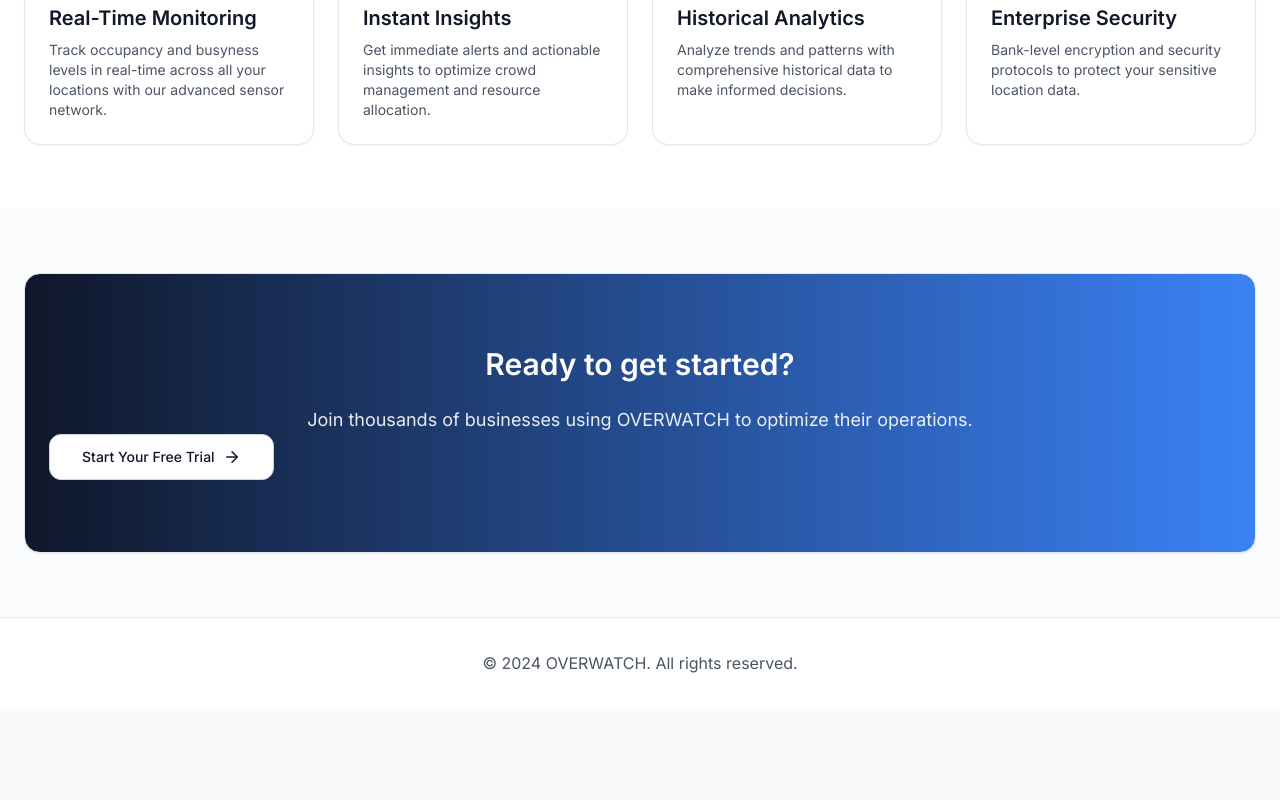
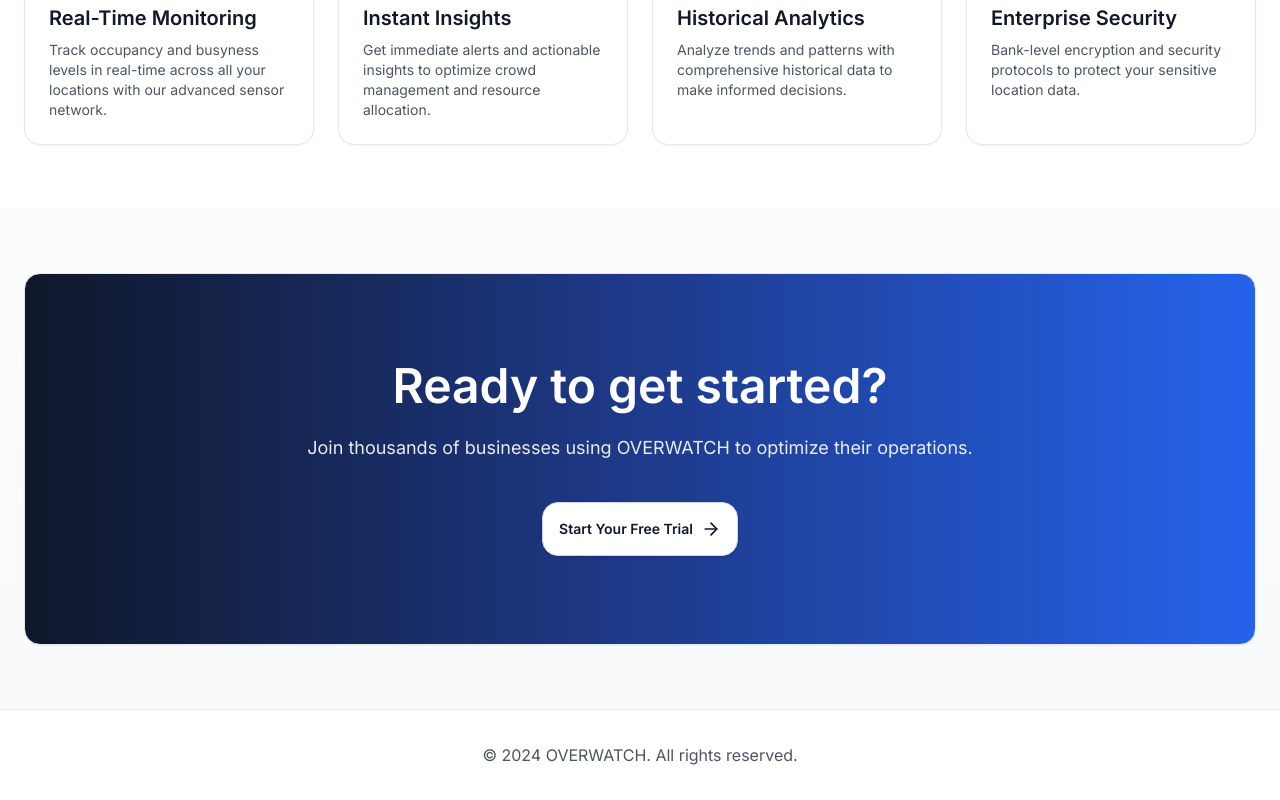
Before and after one commit to amalick8/OVERWATCH-Project, a React (Vite) app in the folder overwatch-frontend/: page / in a window 1280 px wide. Shown: the part 1056-1856 px from the top of the page. Before the commit the page ends 1764 px from the top, so only its background shows below. Built offline with nearby package versions, Linux system fonts and the light colour scheme.

Commit message:
style: Refine Landing page UI by updating CTA section, adjusting heading colors, and removing unused icons.

```diff
--- a/overwatch-frontend/src/pages/Landing.jsx
+++ b/overwatch-frontend/src/pages/Landing.jsx
@@ -1,6 +1,6 @@
 import React from 'react';
 import { Link } from 'react-router-dom';
-import { Activity, MapPin, Users, TrendingUp, ArrowRight, Eye, Zap, Shield } from 'lucide-react';
+import { Activity, TrendingUp, Eye, Zap, Shield, ArrowRight } from 'lucide-react';
 import Button from '../components/Button';
 import Card from '../components/Card';
 
@@ -97,7 +97,7 @@
             <section className="section-spacing bg-white">
                 <div className="container-custom">
                     <div className="text-center mb-16">
-                        <h2 className="mb-4">Powerful Features</h2>
+                        <h2 className="mb-4 text-gray-900">Powerful Features</h2>
                         <p className="text-lg text-gray-600 max-w-2xl mx-auto">
                             Everything you need to monitor and optimize your physical spaces.
                         </p>
@@ -111,7 +111,7 @@
                                     <div className="w-12 h-12 rounded-lg bg-primary/10 flex items-center justify-center mb-4">
                                         <Icon className="text-primary" size={24} />
                                     </div>
-                                    <h3 className="mb-2">{feature.title}</h3>
+                                    <h3 className="mb-2 text-gray-900">{feature.title}</h3>
                                     <p className="text-sm text-gray-600">{feature.description}</p>
                                 </Card>
                             );
@@ -120,25 +120,35 @@
                 </div>
             </section>
 
-            {/* CTA Section */}
+            {/* CTA Section - fixed colors */}
             <section className="section-spacing">
                 <div className="container-custom">
-                    <Card className="bg-gradient-to-r from-primary to-accent text-white text-center">
-                        <div className="py-12 space-y-6">
-                            <h2 className="text-white">Ready to get started?</h2>
-                            <p className="text-lg text-white/90 max-w-2xl mx-auto">
+                    <Card className="bg-gradient-to-r from-slate-900 via-blue-900 to-blue-600 text-white rounded-3xl shadow-lg">
+                        <div className="py-16 flex flex-col items-center text-center space-y-6">
+
+                            <h2 className="text-4xl md:text-5xl font-semibold text-white">
+                                Ready to get started?
+                            </h2>
+
+                            <p className="text-lg text-white/90 max-w-2xl">
                                 Join thousands of businesses using OVERWATCH to optimize their operations.
                             </p>
-                            <Link to="/register">
-                                <Button variant="secondary" className="text-base px-8 py-3 bg-white text-primary hover:bg-gray-100">
+
+                            <Link to="/register" className="pt-4">
+                                <Button
+                                    className="px-10 py-4 bg-white text-slate-900 font-semibold text-lg rounded-xl shadow hover:bg-gray-100 transition"
+                                    variant="secondary"
+                                >
                                     Start Your Free Trial
-                                    <ArrowRight size={18} />
+                                    <ArrowRight size={20} />
                                 </Button>
                             </Link>
+
                         </div>
                     </Card>
                 </div>
             </section>
+
 
             {/* Footer */}
             <footer className="border-t border-gray-200 bg-white py-8">
```
